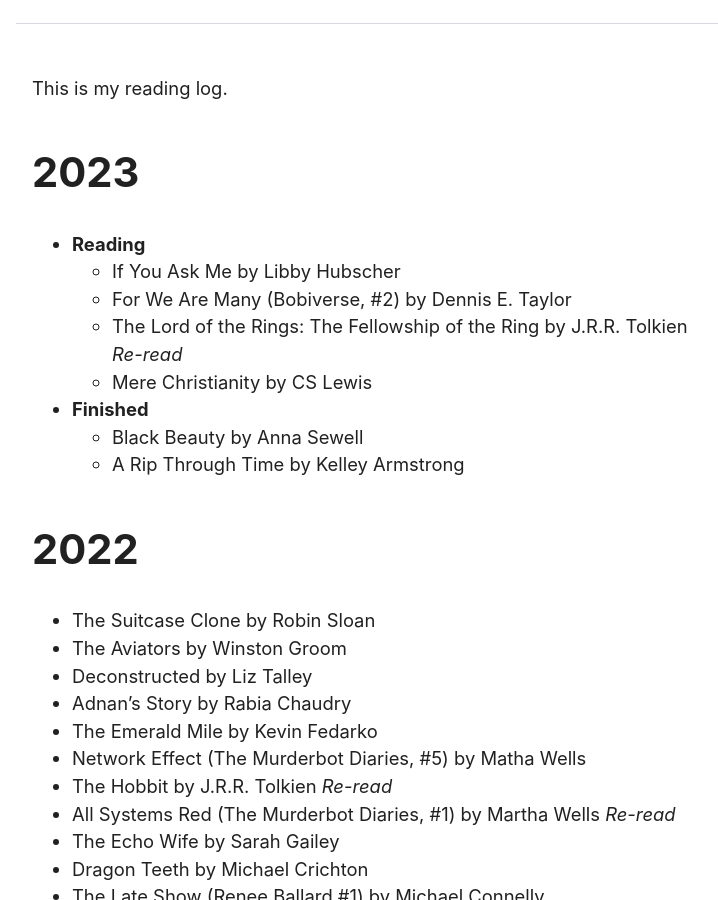
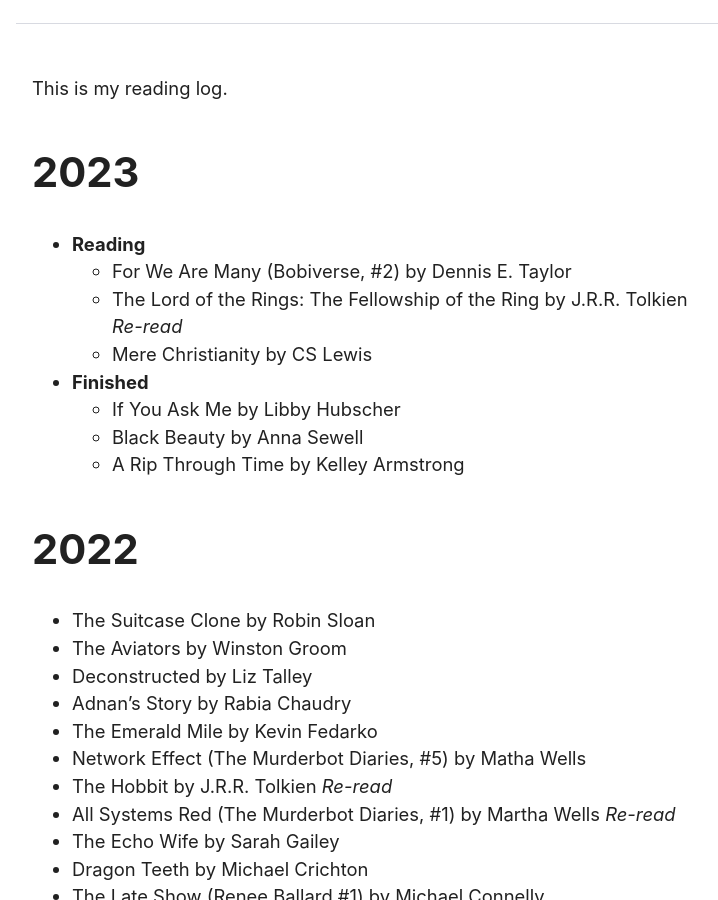
Before and after one commit to dahenson/dahenson.github.io, a Jekyll site: the page built from library.md, in a window 1280 px wide and 900 px high, scrolled down 373 px. Shown: the whole window, without its empty margins (264-982 px from the left). Built offline with Jekyll 4.4.1, drawn with Linux system fonts in a browser that asks for light colours.

```diff
--- a/library.md
+++ b/library.md
@@ -9,11 +9,11 @@ This is my reading log.
 ## 2023
 
 - **Reading**
-  - If You Ask Me by Libby Hubscher
   - For We Are Many (Bobiverse, #2) by Dennis E. Taylor
   - The Lord of the Rings: The Fellowship of the Ring by J.R.R. Tolkien _Re-read_
   - Mere Christianity by CS Lewis
 - **Finished**
+  - If You Ask Me by Libby Hubscher
   - Black Beauty by Anna Sewell
   - A Rip Through Time by Kelley Armstrong
 
```
